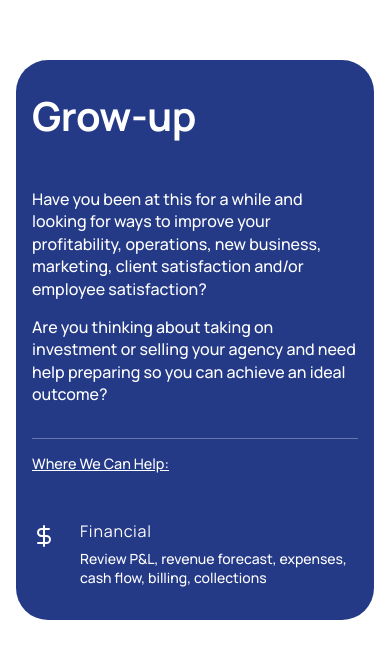
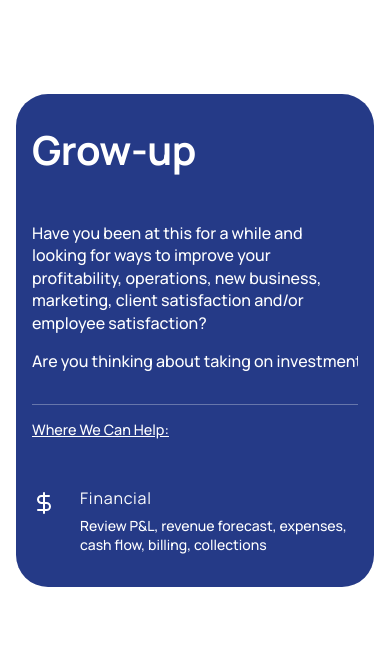
Before and after one commit to brotego/Agency-C-Suite, a Next.js app: page / in a window 390 px wide. Shown: the part 8829-9487 px from the top of the page. Built offline with nearby package versions, Linux system fonts and the light colour scheme; a web font is replaced by a local one.

Commit message:
Keep description2 text on one line for Grow-up card

```diff
--- a/src/components/FeaturedProjects/FeaturedProjects.css
+++ b/src/components/FeaturedProjects/FeaturedProjects.css
@@ -136,6 +136,12 @@
   .featured-projects .featured-project-card:nth-of-type(2) .featured-project-card-description p.lg {
     font-size: 0.9rem !important;
     line-height: 1.5;
+  }
+
+  /* Keep description2 on one line */
+  .featured-projects .featured-project-card[data-card-index="1"] .featured-project-card-description p.lg:last-child,
+  .featured-projects .featured-project-card:nth-of-type(2) .featured-project-card-description p.lg:last-child {
+    white-space: nowrap;
   }
 }
 
@@ -351,6 +357,12 @@
     margin-bottom: 1rem;
   }
 
+  /* Keep description2 on one line on mobile */
+  .featured-projects .featured-project-card[data-card-index="1"] .featured-project-card-description p.lg:last-child,
+  .featured-projects .featured-project-card:nth-of-type(2) .featured-project-card-description p.lg:last-child {
+    white-space: nowrap;
+  }
+
   .featured-projects .featured-project-card-info {
     margin-top: 0;
     margin-bottom: 1rem;
```
